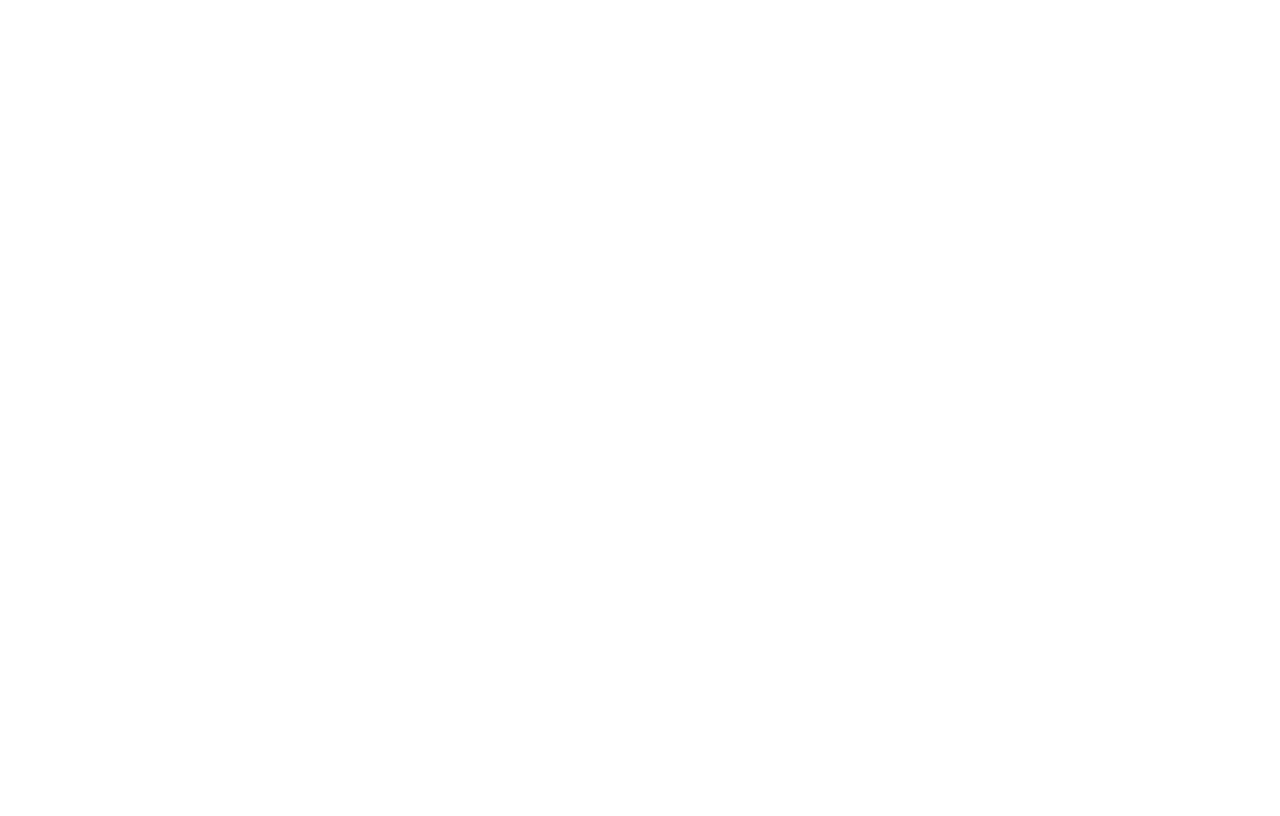
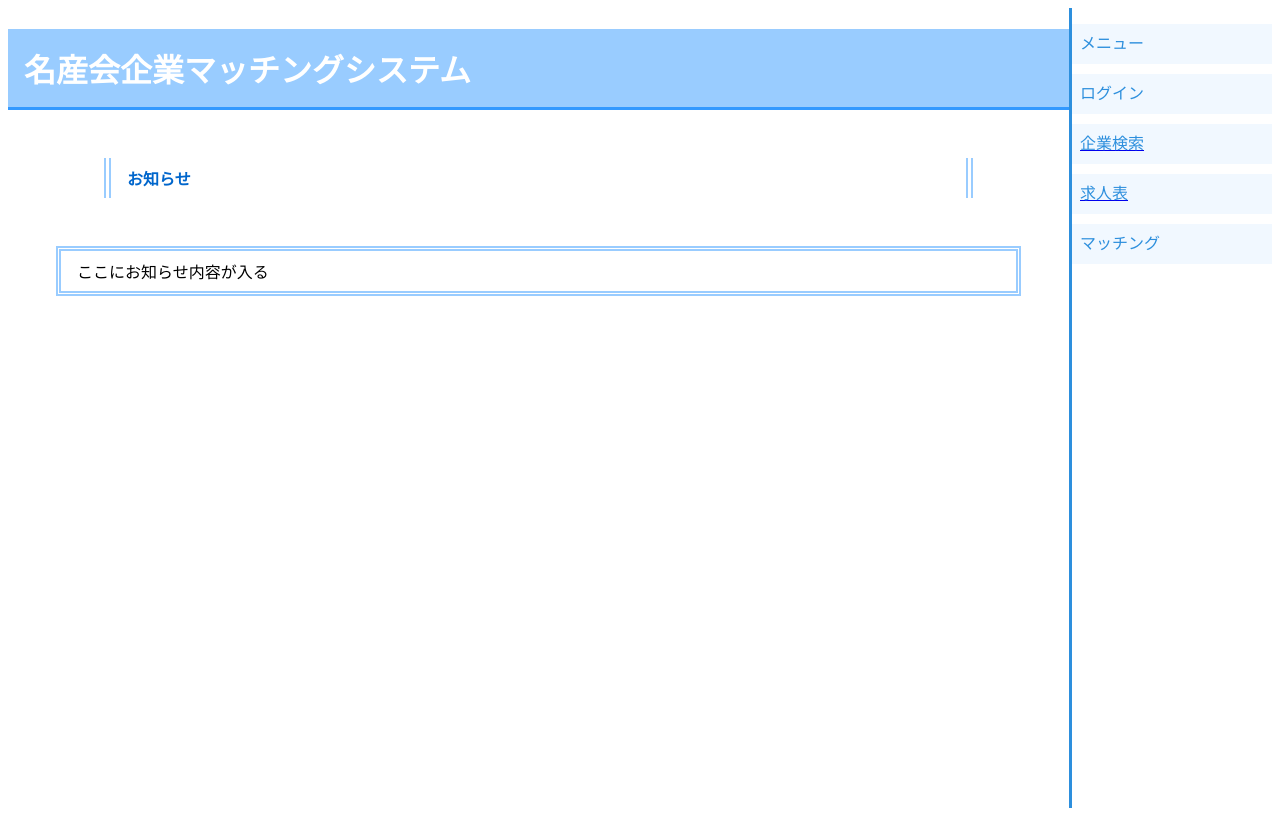
Before and after one commit to hayatosuzuki3228/CVAISotuken, a React (Vite) app: page / in a window 1280 px wide. Built offline with nearby package versions, Linux system fonts and the light colour scheme.

Commit message:
文字入れた

```diff
--- a/package.json
+++ b/package.json
@@ -10,9 +10,13 @@
     "preview": "vite preview"
   },
   "dependencies": {
+    "@emotion/react": "^11.11.4",
+    "@emotion/styled": "^11.11.5",
+    "@mui/material": "^5.15.15",
     "react": "^18.2.0",
     "react-dom": "^18.2.0",
-    "react-router-dom": "^6.23.0"
+    "react-router-dom": "^6.23.0",
+    "styled-jsx": "^5.1.2"
   },
   "devDependencies": {
     "@types/react": "^18.2.66",
--- a/src/App.jsx
+++ b/src/App.jsx
@@ -1,10 +1,10 @@
 import { BrowserRouter as Router, Route, Routes } from "react-router-dom";
-import { toppage } from "./Page/toppage";
+import { Toppage } from "./Page/toppage";
 function App() {
   return (
     <Router>
       <Routes>
-        <Route path="/" element={<toppage />} />
+        <Route path="/" element={<Toppage />} />
       </Routes>
     </Router>
   );
--- a/src/Page/toppage.jsx
+++ b/src/Page/toppage.jsx
@@ -1,9 +1,104 @@
-export function toppage() {
+export function Toppage() {
 
     return (
       <>
-        <div>
-            <h1>aaa</h1>
+
+        <div className="parent">
+            <div className="content">
+                <div className="header">
+                <h1>名産会企業マッチングシステム</h1>
+                <style jsx>{`
+                    h1{
+                        padding: 0.5em;
+                        color: #ffffff;
+                        background: #99ccff;
+                        border-bottom: solid 3px #3399ff;
+                    }
+                `}</style>
+                <div className="notice">
+                    <h4>お知らせ</h4>
+                <style jsx>{`
+                    .notice{
+                        padding: 0.5em 1em;
+                        margin: 3em 6em;
+                        color: #000000;
+                        background: #ffffff;
+                        border-left: double 7px #99ccff;
+                        border-right: double 7px #99ccff;
+                    }
+
+                    .notice h4 {
+                        margin: 0;
+                        padding: 0;
+                        color: #0066cc;
+                    }
+                `}</style>
+                </div>
+                <div className="box">
+                    <p>ここにお知らせ内容が入る</p>
+                <style jsx>{`
+                    .box {
+                        width 70%;
+                        height 70%;
+                        padding: 0.5em 1em;
+                        margin: 3em 3em;
+                        border: double 5px #99ccff;
+                    }
+                    .box p {
+                        margin: 0;
+                        padding: 0;
+                    }
+                `}</style>
+
+                </div>
+
+                </div>
+            </div>
+            <div className="sub">
+                <div className="list">
+                    <ul>
+                        <li>メニュー</li>
+                        <li>ログイン</li>
+                        <a href="https://www.meisankai.net/student/company/"><li>企業検索</li></a>
+                        <a href="https://www.meisankai.net/student/job_offer/"><li>求人表</li></a>
+                        <li>マッチング</li>
+                    </ul>
+                <style jsx>{`
+                    ul {
+                        padding: 0;
+                        position: relative;
+                    }
+
+                    ul li {
+                        color:#2d8fdd;
+                        background: #f1f8ff;
+                        margin-bottom: 10px;
+                        line-height: 1.5;
+                        padding: 0.5em;
+                        list-style-type: none!important;
+                    }
+
+                `}</style>
+                </div>
+
+            </div>
+            <style jsx>{`
+                .parent {
+                    display: flex;
+                    height: 100vh;
+                }
+
+                .content {
+                    flex: 1;
+                    background-color: #ffffff;
+                }
+
+                .sub {
+                    width: 200px;
+                    background-color: #ffffff;
+                    border-left: solid 3px #2d8fdd;
+                }
+            `}</style>
         </div>
       </>
     );
```
Also changed, not shown: 1 other file (tests, documents, lock files or other folders).
